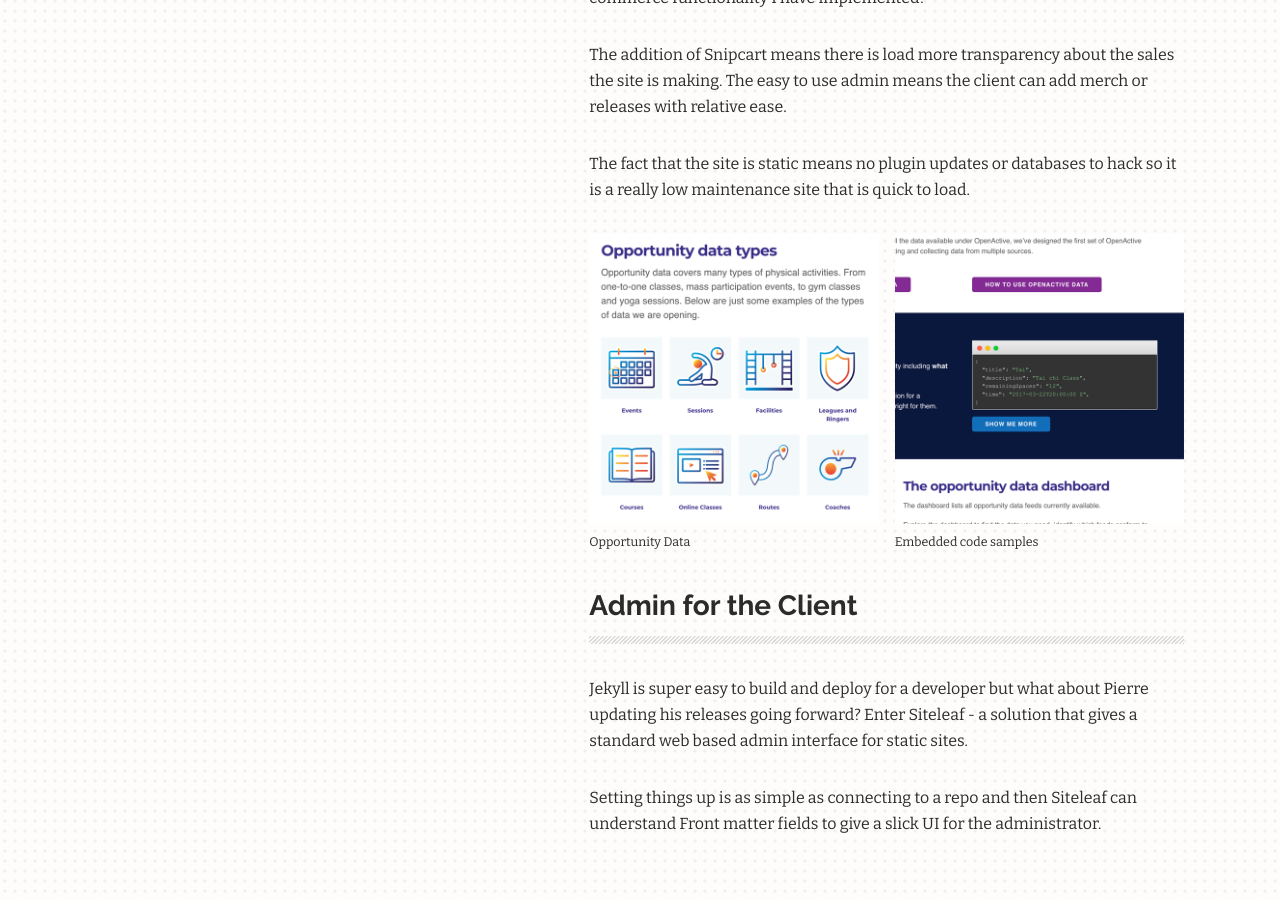
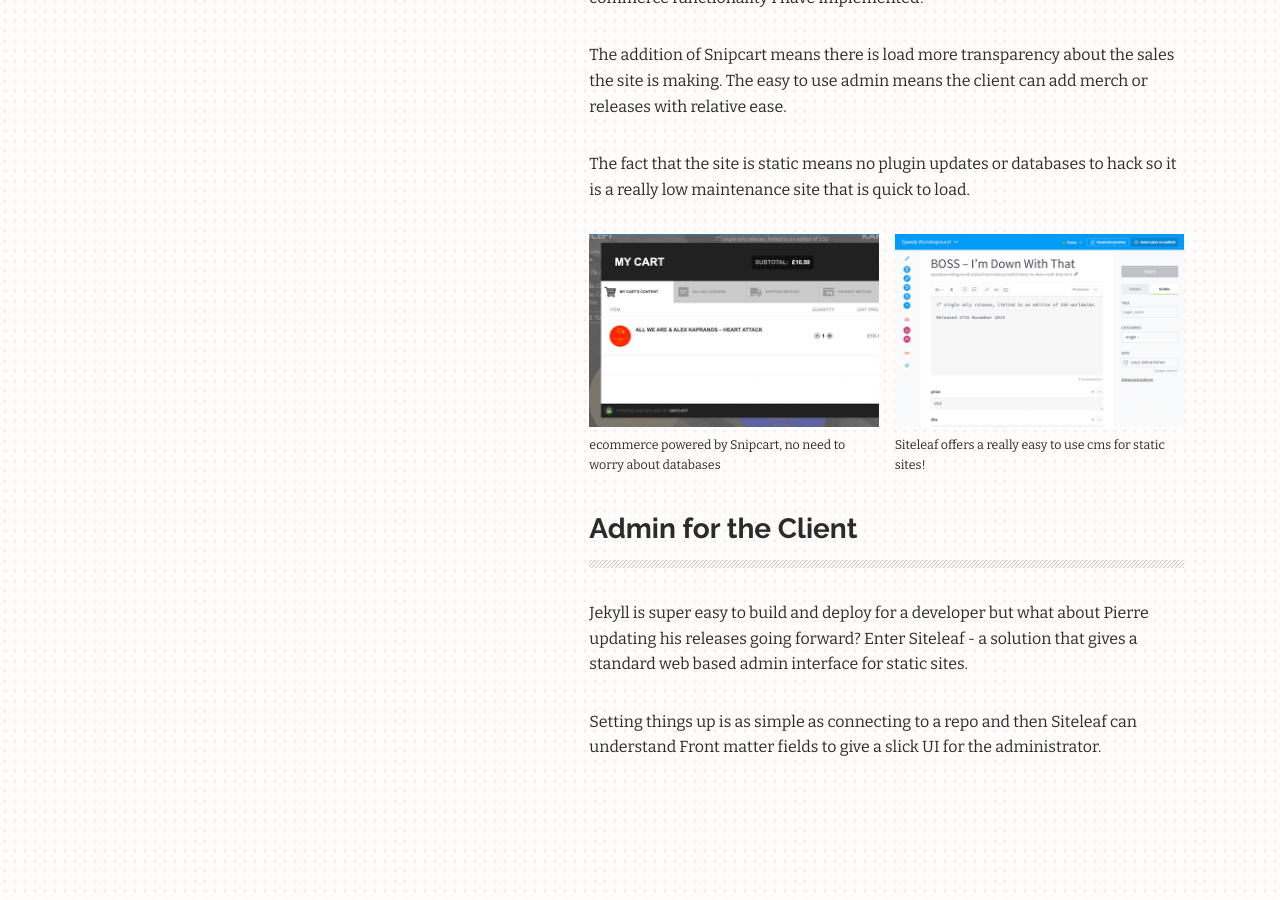
Before and after one commit to maxray/maxray.github.io, a Jekyll site: the page built from _case-studies/speedy-wundergound.markdown, in a window 1280 px wide and 900 px high, scrolled down 2884 px. Built offline with Jekyll 4.4.1, drawn with Linux system fonts in a browser that asks for light colours.

Commit message:
Updated Speedy Wundergound

```diff
--- a/_case-studies/speedy-wundergound.markdown
+++ b/_case-studies/speedy-wundergound.markdown
@@ -7,14 +7,14 @@
 thumbnail_article_image2_file: "/uploads/speedy-wunderground-montage.png"
 thumbnail_article_image3_file: "/uploads/speedy-wunderground-early-concept.png"
 thumbnail_article_image4_file: "/uploads/speedy-wunderground-sound-player-f729d1.png"
-thumbnail_article_image5_file: "/uploads/opportunity-data-types.png"
-thumbnail_article_image6_file: "/uploads/embedded-code.png"
+thumbnail_article_image5_file: "/uploads/speedy-wunderground-ecommerce.png"
+thumbnail_article_image6_file: "/uploads/speedy-wunderground-admin-panel.png"
 caption_image1: The yearly compilations follow a simple colour based approach
 caption_image2: Dan is a big fan of photo montage
 caption_image3: An early concept design and animation experiment
 caption_image4: A sound player so you can sample the tracks before buying
-caption_image5: 'Opportunity Data '
-caption_image6: Embedded code samples
+caption_image5: ecommerce powered by Snipcart, no need to worry about databases
+caption_image6: 'Siteleaf offers a really easy to use cms for static sites! '
 intro: |-
   Speedy Wunderground is a label which started on February 25th 2013 with the release of “I Go Out” by Steve Mason & Emiliana Torrini. Comprising of Dan Carey, Alexis Smith and Pierre Hall, they have been releasing some amazing tunes over the last 6 years.
 
```
